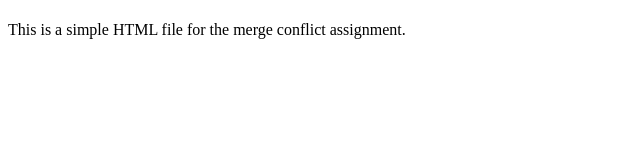
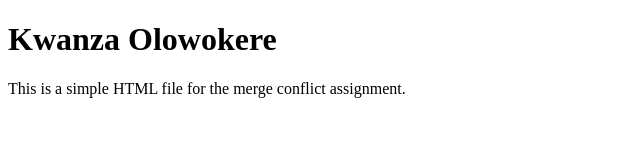
Before and after one commit to THFT90s/kwanza-olowokere-assignment-4, a plain HTML site: page index.html in a window 1280 px wide. Shown: the whole page, without its empty margins (0-640 px from the left). Drawn offline with Linux system fonts and the light colour scheme.

Commit message:
added name

```diff
--- a/index.html
+++ b/index.html
@@ -6,7 +6,7 @@
     <title>Assignment 4 - Merge Conflict</title>
 </head>
 <body>
-    <h1></h1>
+    <h1>Kwanza Olowokere</h1>
     <p>This is a simple HTML file for the merge conflict assignment.</p>
 </body>
 </html>
```
